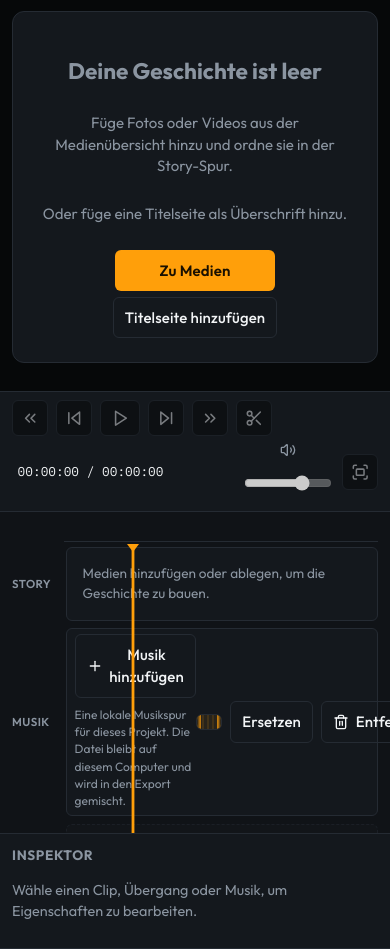
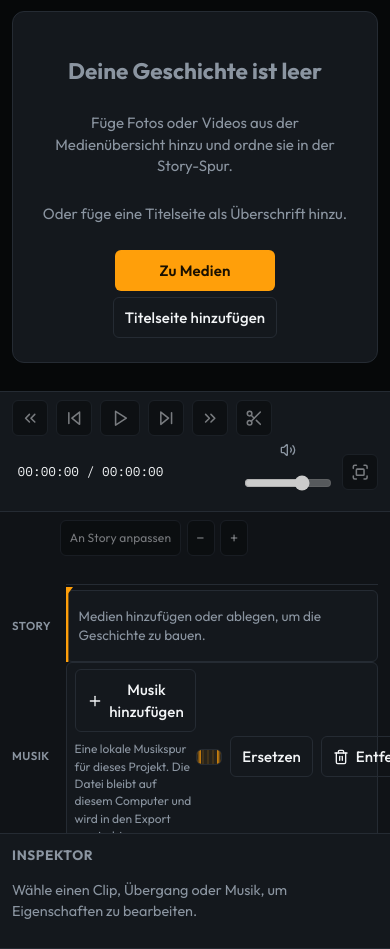
Before and after one commit to Magehawks/orga-drone, a FastAPI app: page /studio in a window 390 px wide. Shown: the part 460-1409 px from the top of the page. Run offline with FastAPI, Linux system fonts and the light colour scheme; tables that the repository leaves empty hold one stand-in row (values such as "Sample post"); data that the repository does not hold is empty; parts of the project's set-up code (start-up, migrations or seed data) failed here and were passed over; some libraries are stand-ins or nearby versions.

Commit message:
feat(studio): add time-based Story canvas with Fit and zoom (#33)
Replace flex-grow Story tiles with a shared px/s canvas so ruler, clips, and playhead stay aligned without changing persistence or export.

Co-authored-by: Cursor <cursoragent@cursor.com>

```diff
--- a/src/orga_drone/locales/de/LC_MESSAGES/messages.json
+++ b/src/orga_drone/locales/de/LC_MESSAGES/messages.json
@@ -310,6 +310,10 @@
   "Open another Studio project. Source media files stay unchanged.": "Öffne ein anderes Studio-Projekt. Quellmedien bleiben unverändert.",
   "Full": "Voll",
   "Playhead": "Playhead",
+  "Timeline zoom": "Timeline-Zoom",
+  "Fit to story": "An Story anpassen",
+  "Zoom in": "Vergrößern",
+  "Zoom out": "Verkleinern",
   "Transition": "Übergang",
   "Cut": "Schnitt",
   "Fade through black": "Fade über Schwarz",
--- a/src/orga_drone/locales/en/LC_MESSAGES/messages.json
+++ b/src/orga_drone/locales/en/LC_MESSAGES/messages.json
@@ -310,6 +310,10 @@
   "Open another Studio project. Source media files stay unchanged.": "Open another Studio project. Source media files stay unchanged.",
   "Full": "Full",
   "Playhead": "Playhead",
+  "Timeline zoom": "Timeline zoom",
+  "Fit to story": "Fit to story",
+  "Zoom in": "Zoom in",
+  "Zoom out": "Zoom out",
   "Transition": "Transition",
   "Cut": "Cut",
   "Fade through black": "Fade through black",
--- a/src/orga_drone/static/css/app.css
+++ b/src/orga_drone/static/css/app.css
@@ -1313,10 +1313,52 @@ video.studio-preview-media.studio-preview-layer-b {
   max-height: 38vh;
   overflow: auto;
 }
+.studio-timeline-toolbar {
+  display: flex;
+  align-items: center;
+  gap: 0.35rem;
+  margin: 0 0 0.45rem 4.25rem;
+}
+.studio-timeline-toolbar .studio-transport-btn {
+  min-width: 1.75rem;
+}
+#studio-timeline-fit {
+  min-width: auto;
+  padding: 0.2rem 0.55rem;
+  font-size: 0.75rem;
+}
+.studio-timeline-row {
+  display: grid;
+  grid-template-columns: 4.25rem minmax(0, 1fr);
+  gap: 0.35rem;
+  align-items: stretch;
+  min-width: 0;
+}
+.studio-timeline-gutter {
+  display: flex;
+  flex-direction: column;
+  min-width: 0;
+}
+.studio-ruler-gutter {
+  height: 1.35rem;
+  margin-bottom: 0.35rem;
+}
+.studio-timeline-gutter .studio-track-label {
+  flex: 1;
+}
+.studio-timeline-scroll {
+  min-width: 0;
+  overflow-x: auto;
+  overflow-y: hidden;
+}
+.studio-timeline-canvas {
+  position: relative;
+  min-width: 100%;
+}
 .studio-ruler {
   position: relative;
   height: 1.35rem;
-  margin: 0 0 0.35rem 4.5rem;
+  margin: 0 0 0.35rem 0;
   border-bottom: 1px solid var(--border);
   font-family: var(--mono);
   font-size: 0.65rem;
@@ -1339,7 +1381,7 @@ video.studio-preview-media.studio-preview-layer-b {
   position: absolute;
   top: 0;
   bottom: 0;
-  left: 4.25rem;
+  left: 0;
   width: 2px;
   background: var(--accent);
   z-index: 5;
@@ -1356,6 +1398,15 @@ video.studio-preview-media.studio-preview-layer-b {
   border-right: 6px solid transparent;
   border-top: 8px solid var(--accent);
 }
+/* Wider grab than the 2px line; does not change time mapping. */
+.studio-playhead::after {
+  content: "";
+  position: absolute;
+  top: 0;
+  bottom: 0;
+  left: -7px;
+  width: 16px;
+}
 .studio-track {
   display: grid;
   grid-template-columns: 4.25rem minmax(0, 1fr);
@@ -1363,6 +1414,10 @@ video.studio-preview-media.studio-preview-layer-b {
   align-items: stretch;
   min-height: 4.25rem;
 }
+.studio-track-story {
+  display: block;
+  min-height: 4.5rem;
+}
 .studio-track-label {
   font-size: 0.72rem;
   font-weight: 600;
@@ -1375,18 +1430,20 @@ video.studio-preview-media.studio-preview-layer-b {
 .studio-story-track {
   list-style: none;
   margin: 0;
-  padding: 0.25rem;
-  display: flex;
+  padding: 0.25rem 0;
+  display: block;
+  position: relative;
   align-items: stretch;
   gap: 0;
   min-height: 4.5rem;
   background: var(--panel);
   border: 1px solid var(--border);
   border-radius: var(--radius-sm);
-  overflow-x: auto;
+  overflow: visible;
 }
 .studio-story-empty-track {
-  flex: 1;
+  position: absolute;
+  inset: 0;
   display: flex;
   align-items: center;
   justify-content: center;
@@ -1769,8 +1841,8 @@ video.studio-preview-media.studio-preview-layer-b {
     border-bottom: 1px solid var(--border);
     max-height: 12rem;
   }
-  .studio-playhead,
-  .studio-ruler { margin-left: 3.25rem; }
+  .studio-timeline-toolbar { margin-left: 3rem; }
+  .studio-timeline-row { grid-template-columns: 3rem minmax(0, 1fr); }
   .studio-track { grid-template-columns: 3rem minmax(0, 1fr); }
 }
 .thumb {
--- a/src/orga_drone/static/js/studio.js
+++ b/src/orga_drone/static/js/studio.js
@@ -182,6 +182,8 @@
   const playheadEl = document.getElementById("studio-playhead");
   const tracksEl = document.getElementById("studio-tracks");
   const rulerEl = document.getElementById("studio-ruler");
+  const timelineScrollEl = document.getElementById("studio-timeline-scroll");
+  const timelineCanvasEl = document.getElementById("studio-timeline-canvas");
   const volumeInput = document.getElementById("studio-volume");
   const exportDialog = document.getElementById("studio-export-dialog");
   const previewFrame = document.getElementById("studio-preview-frame");
@@ -253,6 +255,8 @@
     title: titleInput ? titleInput.value : "Your story",
     music: null,
     activeStudioId: null,
+    timelineMode: "fit",
+    zoomIndex: 1,
   };
 
   let dragCard = null;
@@ -343,6 +347,155 @@
       }
     });
     return Math.max(0, total);
+  }
+
+  const TIMELINE_ZOOM_PX_S = [20, 40, 80, 160, 320];
+  const TIMELINE_HIT_MIN_PX = 12;
+
+  function clipOccupancyS(clip, index, listLength) {
+    // Same last-clip rule as totalDuration(): only a non-last Crossfade shrinks occupancy.
+    let duration = clipDuration(clip);
+    if (
+      index < listLength - 1 &&
+      (clip.dataset.appliedType || "cut") === "crossfade"
+    ) {
+      duration -= Number(clip.dataset.appliedDuration) || 0;
+    }
+    return Math.max(0, duration);
+  }
+
+  function timelineViewportPx() {
+    return timelineScrollEl ? timelineScrollEl.clientWidth : 0;
+  }
+
+  function timelineFitPxPerSecond() {
+    const total = totalDuration();
+    const view = timelineViewportPx();
+    if (total <= 0 || view <= 0) return TIMELINE_ZOOM_PX_S[1];
+    return view / total;
+  }
+
+  function nextZoomIndexAbove(fitPps) {
+    for (let i = 0; i < TIMELINE_ZOOM_PX_S.length; i += 1) {
+      if (TIMELINE_ZOOM_PX_S[i] > fitPps + 0.5) return i;
+    }
+    return -1;
+  }
+
+  function timelinePxPerSecond() {
+    const total = totalDuration();
+    const view = timelineViewportPx();
+    if (total <= 0) return TIMELINE_ZOOM_PX_S[1];
+    if (state.timelineMode === "fit") {
+      return view > 0 ? view / total : TIMELINE_ZOOM_PX_S[1];
+    }
+    const idx = Math.max(0, Math.min(TIMELINE_ZOOM_PX_S.length - 1, state.zoomIndex));
+    return TIMELINE_ZOOM_PX_S[idx];
+  }
+
+  function timeToX(timeS) {
+    return Math.max(0, Number(timeS) || 0) * timelinePxPerSecond();
+  }
+
+  function xToTime(xPx) {
+    const pps = timelinePxPerSecond();
+    if (pps <= 0) return 0;
+    return Math.max(0, xPx) / pps;
+  }
+
+  function layoutTimeline() {
+    if (!timelineCanvasEl || !grid) return;
+    const total = totalDuration();
+    const pps = timelinePxPerSecond();
+    const view = timelineViewportPx();
+    const width =
+      state.timelineMode === "fit" || total <= 0
+        ? Math.max(view, 1)
+        : Math.max(view, total * pps);
+    timelineCanvasEl.style.width = `${width}px`;
+    let x = 0;
+    const list = clips();
+    list.forEach((clip, index) => {
+      const occ = clipOccupancyS(clip, index, list.length);
+      const w = occ * pps;
+      clip.dataset.occupancyS = occ.toFixed(4);
+      clip.style.left = `${x}px`;
+      clip.style.width = `${w}px`;
+      clip.style.setProperty("--clip-width-px", `${w}px`);
+      clip.classList.toggle("is-narrow", w > 0 && w < TIMELINE_HIT_MIN_PX);
+      x += w;
+    });
+    grid.querySelectorAll(".studio-transition").forEach((el) => {
+      const afterId = el.dataset.transitionAfter;
+      const prev = clips().find((c) => String(c.dataset.studioId) === String(afterId));
+      if (!prev) return;
+      const left = Number.parseFloat(prev.style.left) || 0;
+      const w = Number.parseFloat(prev.style.width) || 0;
+      el.style.left = `${left + w}px`;
+      el.style.display = dragCard ? "none" : "";
+    });
+    buildRuler();
+    updatePlayheadChrome();
+    updateZoomControls();
+  }
+
+  function centerPlayheadInView() {
+    if (!timelineScrollEl || state.timelineMode === "fit") {
+      if (timelineScrollEl) timelineScrollEl.scrollLeft = 0;
+      return;
+    }
+    const x = timeToX(state.projectTimeS);
+    const view = timelineViewportPx();
+    timelineScrollEl.scrollLeft = Math.max(0, x - view / 2);
+  }
+
+  function fitTimeline() {
+    state.timelineMode = "fit";
+    persistUiState();
+    layoutTimeline();
+    if (timelineScrollEl) timelineScrollEl.scrollLeft = 0;
+  }
+
+  function updateZoomControls() {
+    const empty = clips().length === 0;
+    const fitBtn = document.getElementById("studio-timeline-fit");
+    const inBtn = document.getElementById("studio-timeline-zoom-in");
+    const outBtn = document.getElementById("studio-timeline-zoom-out");
+    const denser = nextZoomIndexAbove(timelineFitPxPerSecond());
+    if (fitBtn) fitBtn.disabled = empty || state.timelineMode === "fit";
+    if (outBtn) outBtn.disabled = empty || state.timelineMode === "fit";
+    if (inBtn) {
+      const atMaxZoom =
+        state.timelineMode === "zoom" &&
+        state.zoomIndex >= TIMELINE_ZOOM_PX_S.length - 1;
+      inBtn.disabled = empty || atMaxZoom || (state.timelineMode === "fit" && denser < 0);
+    }
+  }
+
+  function zoomTimeline(direction) {
+    const fitPps = timelineFitPxPerSecond();
+    if (direction > 0) {
+      if (state.timelineMode === "fit") {
+        const next = nextZoomIndexAbove(fitPps);
+        if (next < 0) return;
+        state.timelineMode = "zoom";
+        state.zoomIndex = next;
+      } else {
+        state.zoomIndex = Math.min(TIMELINE_ZOOM_PX_S.length - 1, state.zoomIndex + 1);
+      }
+    } else if (state.timelineMode === "fit") {
+      return;
+    } else {
+      const nextIndex = state.zoomIndex - 1;
+      if (nextIndex < 0 || TIMELINE_ZOOM_PX_S[nextIndex] <= fitPps + 0.01) {
+        state.timelineMode = "fit";
+      } else {
+        state.zoomIndex = nextIndex;
+      }
+    }
+    persistUiState();
+    layoutTimeline();
+    centerPlayheadInView();
   }
 
   function clipStartTime(clip) {
@@ -576,9 +729,8 @@
     else if (t > total) t = total;
     else if (t < 0) t = 0;
     state.projectTimeS = t;
-    const pct = total > 0 ? (t / total) * 100 : 0;
     if (playheadEl) {
-      playheadEl.style.left = `calc(4.25rem + (100% - 4.25rem) * ${pct / 100})`;
+      playheadEl.style.left = `${timeToX(t)}px`;
       playheadEl.setAttribute("aria-valuemax", String(total.toFixed(1)));
       playheadEl.setAttribute("aria-valuenow", String(t.toFixed(1)));
     }
@@ -1061,6 +1213,22 @@
           state.volume = Math.max(0, Math.min(1, data.volume));
           if (volumeInput) volumeInput.value = String(Math.round(state.volume * 100));
         }
+        const timeline = data.timeline;
+        if (
+          timeline &&
+          typeof timeline === "object" &&
+          Number(timeline.projectId) === projectId
+        ) {
+          if (timeline.mode === "fit" || timeline.mode === "zoom") {
+            state.timelineMode = timeline.mode;
+          }
+          if (typeof timeline.zoomIndex === "number") {
+            state.zoomIndex = Math.max(
+              0,
+              Math.min(TIMELINE_ZOOM_PX_S.length - 1, Math.round(timeline.zoomIndex))
+            );
+          }
+        }
       }
     } catch (_) {
       /* ignore */
@@ -1073,6 +1241,11 @@
         STORAGE_KEY,
         JSON.stringify({
           volume: state.volume,
+          timeline: {
+            projectId,
+            mode: state.timelineMode,
+            zoomIndex: state.zoomIndex,
+          },
         })
       );
     } catch (_) {
@@ -1300,11 +1473,15 @@
     const total = totalDuration();
     rulerEl.innerHTML = "";
     if (total <= 0) return;
-    const step = total <= 30 ? 5 : total <= 120 ? 10 : 30;
-    for (let s = 0; s <= total; s += step) {
+    const pps = timelinePxPerSecond();
+    let step = 30;
+    if (pps >= 80) step = 1;
+    else if (pps >= 40) step = 5;
+    else if (pps >= 20) step = 10;
+    for (let s = 0; s <= total + 0.0001; s += step) {
       const mark = document.createElement("span");
       mark.className = "studio-ruler-mark";
-      mark.style.left = `${(s / total) * 100}%`;
+      mark.style.left = `${timeToX(s)}px`;
       mark.textContent = formatTime(s).replace(/^00:/, "");
       rulerEl.appendChild(mark);
     }
@@ -1644,7 +1821,7 @@
       await res.json();
       rebuildTransitions();
       applyTransitionsToDom();
-      buildRuler();
+      layoutTimeline();
       setProjectTime(state.projectTimeS);
       setSaveState(true);
       showFlash("");
@@ -1663,6 +1840,7 @@
       if (el) grid.appendChild(el);
     });
     rebuildTransitions();
+    layoutTimeline();
   }
 
   async function patchPhotoDuration(clip, durationS) {
@@ -1699,7 +1877,7 @@
           data.photo_duration_s == null ? defaultPhotoDuration : data.photo_duration_s;
         input.value = Number(shown).toFixed(1);
       }
-      buildRuler();
+      layoutTimeline();
       setProjectTime(state.projectTimeS);
       setSaveState(true);
       showFlash("");
@@ -1710,15 +1888,11 @@
   }
 
   function seekFromClientX(clientX, { resumeAfter = false } = {}) {
-    if (!tracksEl) return;
-    const rect = tracksEl.getBoundingClientRect();
-    const style = window.getComputedStyle(document.documentElement);
-    const rootFont = Number.parseFloat(style.fontSize) || 16;
-    const labelPx = 4.25 * rootFont;
-    const usable = rect.width - labelPx;
-    if (usable <= 0) return;
-    const ratio = Math.max(0, Math.min(1, (clientX - rect.left - labelPx) / usable));
-    setProjectTime(ratio * totalDuration());
+    const originEl = timelineCanvasEl || tracksEl;
+    if (!originEl) return;
+    const rect = originEl.getBoundingClientRect();
+    const t = xToTime(clientX - rect.left);
+    setProjectTime(Math.max(0, Math.min(totalDuration(), t)));
     if (resumeAfter) startPlayback();
   }
 
@@ -2334,8 +2508,7 @@
         root.dataset.totalLabel = body.summary.estimated_total_label || formatTime(body.summary.estimated_total_s);
       }
       syncPreviewMedia();
-      buildRuler();
-      updatePlayheadChrome();
+      layoutTimeline();
       setSaveState(true);
     } catch (err) {
       showRootFlash(err.message || msgTitleCardFailed);
@@ -2413,8 +2586,7 @@
         root.dataset.totalS = String(body.summary.estimated_total_s);
         root.dataset.totalLabel = body.summary.estimated_total_label || formatTime(body.summary.estimated_total_s);
       }
-      buildRuler();
-      updatePlayheadChrome();
+      layoutTimeline();
       syncPreviewMedia();
       setSaveState(true);
     } catch (err) {
@@ -2488,7 +2660,28 @@
       window.addEventListener("pointermove", onMove);
       window.addEventListener("pointerup", onUp);
     });
+    playheadEl.addEventListener("keydown", (event) => {
+      const total = totalDuration();
+      if (total <= 0) return;
+      const step = event.shiftKey ? 5 : 1;
+      let next = state.projectTimeS;
+      if (event.key === "ArrowLeft") next -= step;
+      else if (event.key === "ArrowRight") next += step;
+      else if (event.key === "Home") next = 0;
+      else if (event.key === "End") next = total;
+      else return;
+      event.preventDefault();
+      setProjectTime(Math.max(0, Math.min(total, next)));
+    });
     rulerEl?.addEventListener("click", (event) => {
+      const wasPlaying = state.playing;
+      pausePlayback();
+      seekFromClientX(event.clientX, {
+        resumeAfter: wasPlaying && state.projectTimeS < totalDuration() - 0.001,
+      });
+    });
+    timelineCanvasEl?.addEventListener("click", (event) => {
+      if (event.target.closest(".studio-clip, .studio-transition, .studio-playhead, .studio-ruler")) return;
       const wasPlaying = state.playing;
       pausePlayback();
       seekFromClientX(event.clientX, {
@@ -2522,7 +2715,10 @@
       dragOrderBefore && dragOrderBefore.join(",") !== orderedIds().join(",");
     dragCard = null;
     if (changed) persistOrder();
-    else dragOrderBefore = null;
+    else {
+      dragOrderBefore = null;
+      layoutTimeline();
+    }
   });
 
   grid.addEventListener("dragover", (event) => {
@@ -2539,12 +2735,32 @@
       grid.querySelectorAll(".studio-transition").forEach((el) => {
         if (el !== dragCard) el.style.display = "none";
       });
+      layoutTimeline();
     }
   });
 
   grid.addEventListener("drop", (event) => {
     event.preventDefault();
   });
+
+  root.querySelectorAll("[data-timeline-zoom]").forEach((btn) => {
+    btn.addEventListener("click", () => {
+      const action = btn.getAttribute("data-timeline-zoom");
+      if (action === "fit") fitTimeline();
+      else if (action === "in") zoomTimeline(1);
+      else if (action === "out") zoomTimeline(-1);
+    });
+  });
+  if (timelineScrollEl && typeof ResizeObserver === "function") {
+    const ro = new ResizeObserver(() => {
+      if (state.timelineMode === "fit") layoutTimeline();
+    });
+    ro.observe(timelineScrollEl);
+  } else {
+    window.addEventListener("resize", () => {
+      if (state.timelineMode === "fit") layoutTimeline();
+    });
+  }
 
   // Init
   loadUiState();
@@ -2557,7 +2773,7 @@
   applyVolume();
   applyTransitionsToDom();
   renderMusic();
-  buildRuler();
+  layoutTimeline();
   setToggleLabel();
   let cutRestore = null;
   try {
--- a/src/orga_drone/templates/studio.html
+++ b/src/orga_drone/templates/studio.html
@@ -346,6 +346,27 @@
       </div>
 
       <section class="studio-story-area" aria-label="{{ _('Story') }}">
+        <div class="studio-timeline-toolbar" role="toolbar" aria-label="{{ _('Timeline zoom') }}">
+          <button type="button" class="studio-transport-btn" id="studio-timeline-fit"
+                  data-timeline-zoom="fit"
+                  title="{{ _('Fit to story') }}" aria-label="{{ _('Fit to story') }}"
+                  {% if not items %}disabled{% endif %}>{{ _('Fit to story') }}</button>
+          <button type="button" class="studio-transport-btn" id="studio-timeline-zoom-out"
+                  data-timeline-zoom="out"
+                  title="{{ _('Zoom out') }}" aria-label="{{ _('Zoom out') }}"
+                  {% if not items %}disabled{% endif %}>−</button>
+          <button type="button" class="studio-transport-btn" id="studio-timeline-zoom-in"
+                  data-timeline-zoom="in"
+                  title="{{ _('Zoom in') }}" aria-label="{{ _('Zoom in') }}"
+                  {% if not items %}disabled{% endif %}>+</button>
+        </div>
+        <div class="studio-timeline-row">
+          <div class="studio-timeline-gutter" aria-hidden="true">
+            <div class="studio-ruler-gutter"></div>
+            <div class="studio-track-label">{{ _('Story') }}</div>
+          </div>
+          <div class="studio-timeline-scroll" id="studio-timeline-scroll">
+            <div class="studio-timeline-canvas" id="studio-timeline-canvas">
               <div class="studio-ruler" id="studio-ruler" aria-hidden="true"></div>
               <div class="studio-tracks" id="studio-tracks">
                 <div class="studio-playhead" id="studio-playhead" role="slider"
@@ -354,9 +375,7 @@
                      aria-valuemax="{{ '%.1f'|format(summary.estimated_total_s) }}"
                      aria-valuenow="0"
                      tabindex="0"></div>
-
                 <div class="studio-track studio-track-story">
-            <div class="studio-track-label">{{ _('Story') }}</div>
                   <ol class="studio-story-track" id="studio-grid"
                       {% if not items %}data-empty="1"{% endif %}>
               {% if items %}
@@ -410,6 +429,7 @@
                   data-preview-url="{{ row.preview_url }}"
                   data-has-proxy="{{ '1' if row.has_proxy else '0' }}"
                   data-can-play="{{ '1' if row.can_play else '0' }}"
+                  data-occupancy-s="{{ '%.4f'|format(row.clip_flex_s) }}"
                   style="--clip-flex: {{ '%.4f'|format(row.clip_flex_s) }};">
                 <button type="button" class="studio-drag-handle" draggable="true"
                         aria-label="{{ _('Drag to reorder') }}" title="{{ _('Drag to reorder') }}">
@@ -441,6 +461,10 @@
               <li class="studio-story-empty-track">{{ _('Drop or add media to build your story.') }}</li>
               {% endif %}
                   </ol>
+                </div>
+              </div>
+            </div>
+          </div>
         </div>
 
         <div class="studio-track studio-track-music" id="studio-music-track" data-selected="0">
@@ -480,7 +504,6 @@
           <div class="studio-track-label">{{ _('Voice') }}</div>
           <div class="studio-voice-placeholder">
             <span>{{ _('Voice-over — coming later') }}</span>
-            </div>
           </div>
         </div>
       </section>
```
Also changed, not shown: other parts of src/orga_drone/static/css/app.css (+22 -7 lines), AGENTS.md (+8 -5 lines), docs/ARCHITECTURE.md (+3 -1 lines), docs/PRODUCT_VISION.md (+8 -4 lines), docs/ROADMAP.md (+4 -2 lines), tests/test_studio_timeline.py (added, +209 -0 lines), README.md. Lines whose indentation alone changed are shown as unchanged.
